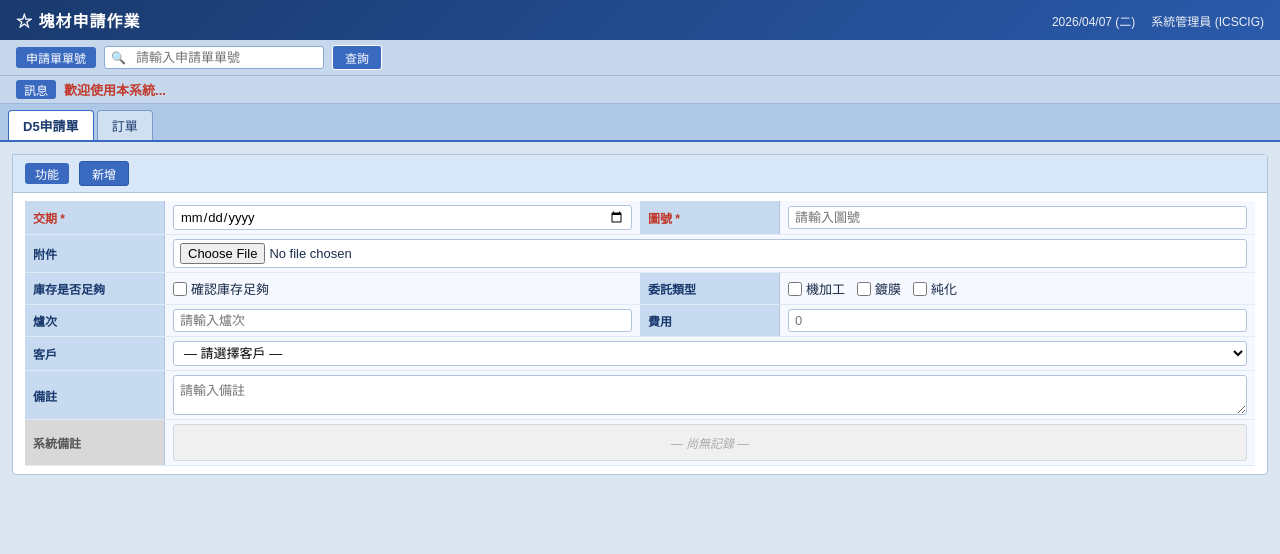
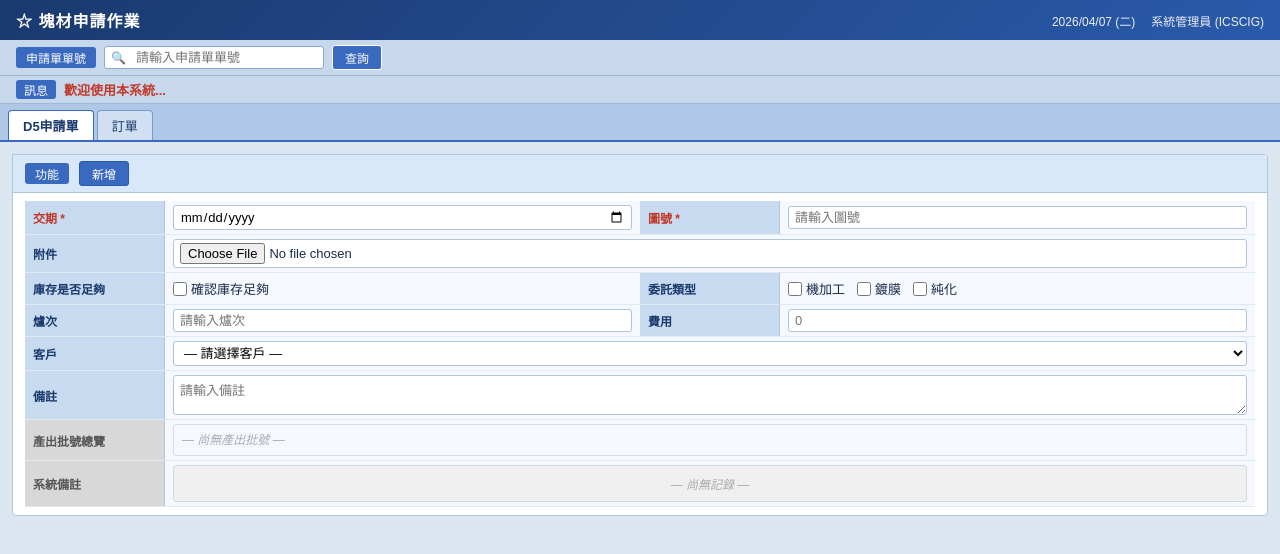
Before and after one commit to Sumengkai/20260407_GB_Project_2, a Vue app: page / in a window 1280 px wide. Shown: the top 554 px of the page. Built offline with nearby package versions, Linux system fonts and the light colour scheme.

Commit message:
Add files via upload

```diff
--- a/src/App.vue
+++ b/src/App.vue
@@ -111,6 +111,18 @@
             <div class="form-cell lbl">備註</div>
             <div class="form-cell inp c3">
               <textarea v-model="d5.remark" class="f-textarea" rows="2" placeholder="請輸入備註"></textarea>
+            </div>
+          </div>
+          <div class="form-row">
+            <div class="form-cell lbl sys-lbl">產出批號總覽</div>
+            <div class="form-cell inp c3">
+              <div class="lot-overview">
+                <div v-if="!lotOverview.length" class="lot-ov-empty">— 尚無產出批號 —</div>
+                <div v-for="item in lotOverview" :key="item.proc" class="lot-ov-row">
+                  <span class="lot-ov-proc">{{ item.proc }}產出批號</span>
+                  <span class="lot-ov-lots">{{ item.lots }}</span>
+                </div>
+              </div>
             </div>
           </div>
           <div class="form-row">
@@ -379,11 +391,20 @@ const customerLabel = computed(() => {
 const PROC_NAME = { machining:'機加工', coating:'鍍膜', purification:'純化' }
 const SEC_NAME  = { self:'自產', outsource:'委外' }
 
-// 寫入系統 LOG
-function addLog(msg, level = 'info') {
+// 寫入系統 LOG（同 key 只記錄一次）
+function addLog(msg, level = 'info', key = null) {
+  if (key && d5.sysLog.some(e => e.key === key)) return
   const now = new Date()
   const time = `${now.getFullYear()}/${String(now.getMonth()+1).padStart(2,'0')}/${String(now.getDate()).padStart(2,'0')} ${String(now.getHours()).padStart(2,'0')}:${String(now.getMinutes()).padStart(2,'0')}:${String(now.getSeconds()).padStart(2,'0')}`
-  d5.sysLog.push({ time, msg, level })
+  d5.sysLog.push({ time, msg, level, key })
+}
+function removeLog(key) {
+  const idx = d5.sysLog.findIndex(e => e.key === key)
+  if (idx >= 0) d5.sysLog.splice(idx, 1)
+}
+function procCount(proc, type) {
+  const p = getProc(proc)
+  return p[type].self.length + p[type].outsource.length
 }
 
 // 依委託類型動態顯示頁籤（需在 d5 定義後）
@@ -422,7 +443,6 @@ const order = reactive({ qty:null, remark:'' })
 function orderSave() {
   if (!d5.id) { showMsg('請先完成 D5 申請單並確認轉訂單', 'error'); return }
   if (!order.qty) { showMsg('數量為必填欄位', 'error'); return }
-  addLog(`儲存訂單，數量：${order.qty}`, 'info')
   showMsg('訂單資料已儲存', 'success')
 }
 
@@ -472,7 +492,8 @@ function confirmPicker() {
   })
   const count = picker.selIds.size
   picker.show = false
-  addLog(`輸入【${PROC_NAME[picker.proc]}(耗用)】${SEC_NAME[picker.section]}：${names.join('、')}（${count} 筆）`, 'input')
+  const logKey = `consumption-${picker.proc}`
+  addLog(`輸入【${PROC_NAME[picker.proc]}(耗用)】`, 'input', logKey)
   showMsg(`已確認耗用 ${count} 筆：${names.join('、')}`, 'success')
   picker.selIds.clear()
 }
@@ -480,25 +501,40 @@ function cancelConsumption(procName, { section, ids }) {
   const idSet = new Set(ids)
   const arr = getProc(procName).consumption[section]
   arr.splice(0, arr.length, ...arr.filter(r => !idSet.has(r.id)))
-  addLog(`取消【${PROC_NAME[procName]}(耗用)】${SEC_NAME[section]}：${idSet.size} 筆`, 'cancel')
+  if (procCount(procName, 'consumption') === 0) removeLog(`consumption-${procName}`)
   showMsg(`已取消 ${idSet.size} 筆耗用`, 'info')
 }
 
 // 產出明細處理（行內新增/修改/刪除）
 function handleOutputAdd(proc, { section, row }) {
   getProc(proc).output[section].push({ ...row, id: Date.now() })
-  const label = row.productKey || '（未知品名）'
-  addLog(`輸入【${PROC_NAME[proc]}(產出)】${SEC_NAME[section]}：${label}，數量 ${row.qty}`, 'input')
+  addLog(`輸入【${PROC_NAME[proc]}(產出)】`, 'input', `output-${proc}`)
   showMsg('產出明細已新增', 'success')
 }
 function handleOutputUpdate(proc, { section, idx, row }) {
   const arr = getProc(proc).output[section]
   arr[idx] = { ...row, id: arr[idx].id }
-  addLog(`修改【${PROC_NAME[proc]}(產出)】${SEC_NAME[section]}：${row.productKey}，數量 ${row.qty}`, 'edit')
   showMsg('產出明細已修改', 'success')
 }
 // 品檢資訊
 const qualityData = reactive({}) // { lotNo: [{ id, item, standard, actual, judgment, remark }] }
+
+// 批號總覽：收集各製程產出的所有批號（去重、過濾空值）
+const lotOverview = computed(() => {
+  const entries = [
+    { proc: '機加工', data: machining.output },
+    { proc: '鍍膜',   data: coating.output   },
+    { proc: '純化',   data: purification.output },
+  ]
+  return entries.reduce((acc, { proc, data }) => {
+    const lots = [...new Set(
+      [...data.self, ...data.outsource]
+        .map(r => r.lotNo).filter(Boolean)
+    )]
+    if (lots.length) acc.push({ proc, lots: lots.join('、') })
+    return acc
+  }, [])
+})
 
 const allLots = computed(() => {
   const lots = [], seen = new Set()
@@ -521,20 +557,19 @@ const allLots = computed(() => {
 function handleQualityAdd({ lotNo, row }) {
   if (!qualityData[lotNo]) qualityData[lotNo] = []
   qualityData[lotNo].push({ ...row, id: Date.now() })
-  addLog(`輸入【品檢資訊】批號 ${lotNo}：${row.item}`, 'input')
+  addLog(`輸入【品檢資訊】批號 ${lotNo}`, 'input', `quality-${lotNo}`)
   showMsg(`品檢資料已新增：${row.item}`, 'success')
 }
 function handleQualityUpdate({ lotNo, idx, row }) {
   const arr = qualityData[lotNo]
-  if (arr) { arr[idx] = { ...row, id: arr[idx].id }; addLog(`修改【品檢資訊】批號 ${lotNo}：${row.item}`, 'edit'); showMsg('品檢資料已修改', 'success') }
+  if (arr) { arr[idx] = { ...row, id: arr[idx].id }; showMsg('品檢資料已修改', 'success') }
 }
 function handleQualityDelete({ lotNo, ids }) {
   const idSet = new Set(ids)
   if (!qualityData[lotNo]) return
-  const removed = idSet.size
   qualityData[lotNo].splice(0, qualityData[lotNo].length, ...qualityData[lotNo].filter(r => !idSet.has(r.id)))
-  addLog(`刪除【品檢資訊】批號 ${lotNo}：${removed} 筆`, 'cancel')
-  showMsg(`已刪除 ${removed} 筆品檢資料`, 'info')
+  if (!qualityData[lotNo].length) removeLog(`quality-${lotNo}`)
+  showMsg(`已刪除 ${idSet.size} 筆品檢資料`, 'info')
 }
 
 function handleOutputDelete(proc, { section, ids }) {
@@ -542,7 +577,7 @@ function handleOutputDelete(proc, { section, ids }) {
   const arr = getProc(proc).output[section]
   const removed = idSet.size
   arr.splice(0, arr.length, ...arr.filter(r => !idSet.has(r.id)))
-  addLog(`刪除【${PROC_NAME[proc]}(產出)】${SEC_NAME[section]}：${removed} 筆`, 'cancel')
+  if (procCount(proc, 'output') === 0) removeLog(`output-${proc}`)
   showMsg(`已刪除 ${removed} 筆產出明細`, 'info')
 }
 </script>
@@ -659,6 +694,17 @@ function handleOutputDelete(proc, { section, ids }) {
 .c4  { grid-column:span 4; }
 .sys-lbl { background:#d8d8d8; color:#555; }
 
+/* 批號總覽 */
+.lot-overview {
+  width: 100%; background: #f5f9ff; border: 1px solid #d0dce8;
+  border-radius: 3px; padding: 5px 8px;
+  display: flex; flex-direction: column; gap: 3px; min-height: 32px;
+}
+.lot-ov-empty { color: #aaa; font-style: italic; font-size: 12px; }
+.lot-ov-row   { display: flex; align-items: center; gap: 8px; font-size: 12px; }
+.lot-ov-proc  { color: #2a5aaf; font-weight: bold; white-space: nowrap; min-width: 90px; }
+.lot-ov-lots  { color: #1a2b4a; }
+
 /* 系統 LOG */
 .sys-log {
   width: 100%; max-height: 110px; overflow-y: auto;
```
